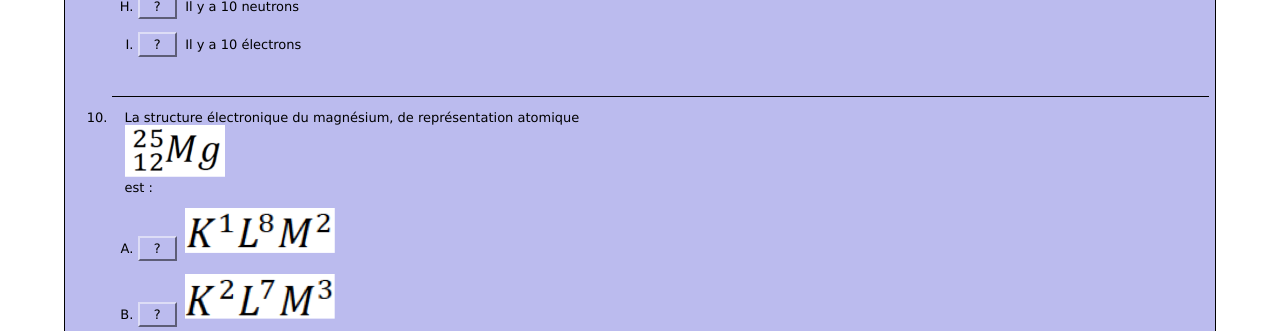
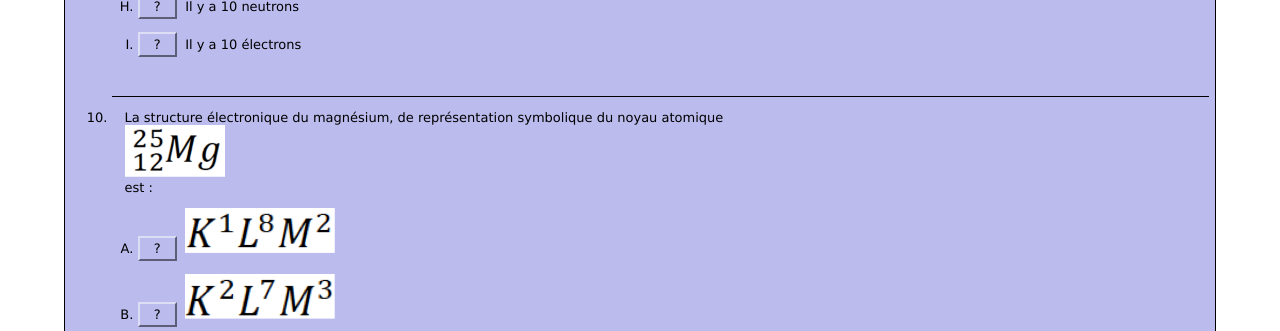
Before and after one commit to oboulant/site_antho, a Django app: template questionnaire/templates/questionnaire/Seconde_Univers_QCM_atome.html in a window 1280 px wide, after a click on "Show all questions". Shown: the part 2425-2756 px from the top of the page. Run offline with Django 3.2, Linux system fonts and the light colour scheme; the template is opened without the code that fills it, so the values that code supplies are empty.

Commit message:
Last comments from Anthony

```diff
--- a/questionnaire/templates/questionnaire/Seconde_Sante_QCM_extraction.html
+++ b/questionnaire/templates/questionnaire/Seconde_Sante_QCM_extraction.html
@@ -1261,7 +1261,7 @@ I[0][0] = 100;
 I[0][1] = '';
 I[0][2] = '0';
 I[0][3] = new Array();
-I[0][3][0] = new Array('La masse d\u2019un volume d\u20191 L de cette esp\u00e8ce est de 7,8 kg','Oui. En effet,<img src="/static/questionnaire/demo.png" alt="" title="" width="1000" height="18"  /><br />Mais ce n\u2019\u00e9tait pas le plus \u00e9vident !!',1,100,1);
+I[0][3][0] = new Array('La masse d\u2019un volume d\u20191 L de cette esp\u00e8ce est de 7,8 kg','Oui. En effet,<img src="/static/questionnaire/demo.png" alt="" title="" width="1000" height="150"  /><br />Mais ce n\u2019\u00e9tait pas le plus \u00e9vident !!',1,100,1);
 I[0][3][1] = new Array('La masse d\u2019un volume d\u20191 mL de cette esp\u00e8ce est de 7,8 g','Exact.',1,100,1);
 I[0][3][2] = new Array('La masse d\u2019un volume d\u20191 L de cette esp\u00e8ce est de 7,8 g','Non, il s\u2019agit bien de la masse pour un millilitre.',0,0,1);
 I[1] = new Array();
--- a/questionnaire/templates/questionnaire/Seconde_Univers_QCM_atome.html
+++ b/questionnaire/templates/questionnaire/Seconde_Univers_QCM_atome.html
@@ -1958,7 +1958,7 @@ function CheckFinished(){
 </ol>
 </li>
 <li class="QuizQuestion" id="Q_9" style="display: none;">
-<div class="QuestionText">La structure &#x00e9;lectronique du magn&#x00e9;sium, de repr&#x00e9;sentation atomique <br /><img src="/static/questionnaire/Mg2512.png" alt="" title="" width="100"  /><br />est :</div>
+<div class="QuestionText">La structure &#x00e9;lectronique du magn&#x00e9;sium, de repr&#x00e9;sentation symbolique du noyau atomique <br /><img src="/static/questionnaire/Mg2512.png" alt="" title="" width="100"  /><br />est :</div>
 <ol class="MCAnswers">
 <li id="Q_9_0">
 <button class="FuncButton"  onfocus="FuncBtnOver(this)"  onblur="FuncBtnOut(this)"  onmouseover="FuncBtnOver(this)"  onmouseout="FuncBtnOut(this)"  onmousedown="FuncBtnDown(this)"  onmouseup="FuncBtnOut(this)"  id="Q_9_0_Btn"  onclick="CheckMCAnswer(9,0,this)">&nbsp;&nbsp;?&nbsp;&nbsp;</button>&nbsp;&nbsp;<img src="/static/questionnaire/stel1.png" alt="" title="" width="150"  />
```
Also changed, not shown: questionnaire/static/questionnaire/vitlum.png (added).
